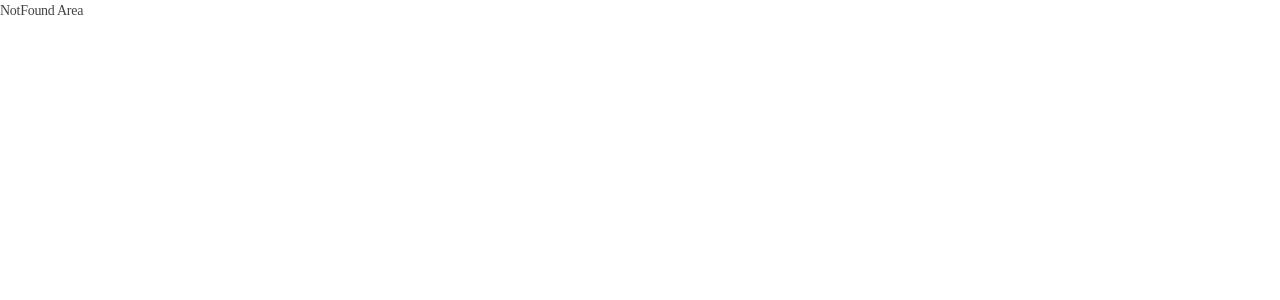
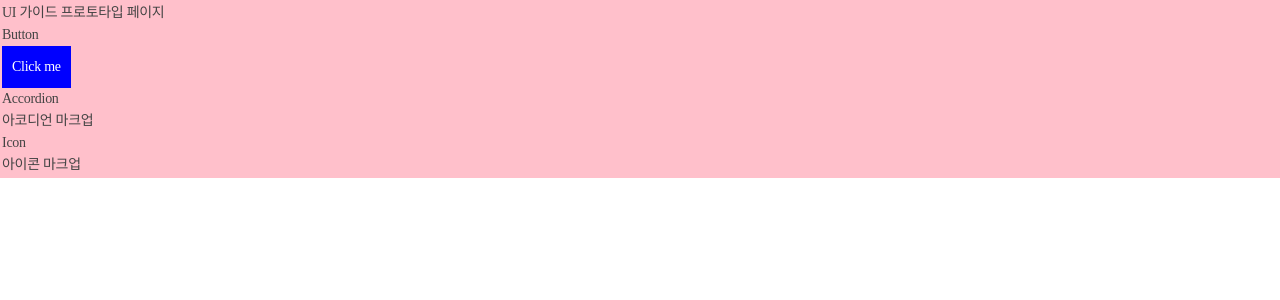
Before and after one commit to ucompanion/hysung-hbs-publising, a React (Create React App) app: page /hysung-hbs-publising/Guide/ui in a window 1280 px wide. Shown: the top 300 px of the page. Built offline with nearby package versions, Linux system fonts and the light colour scheme; a web font is replaced by a local one.

Commit message:
UI 가이드 프로토타입 페이지 추가 작업중

```diff
--- a/src/App.tsx
+++ b/src/App.tsx
@@ -2,16 +2,18 @@ import React from 'react';
 import { BrowserRouter, Routes, Route } from 'react-router-dom';
 
 // Layout
-import UserLayoutSub from './layouts/userLayoutSub';
-import UserLayoutMain from './layouts/userLayoutMain';
+import UserLayoutSub from './Layouts/UserLayoutSub';
+import UserLayoutMain from './Layouts/UserLayoutMain';
 
 // Guide
-import GuidePages from "./guide/ia/guidePages";
-import FrontPages from "./guide/ia/frontPages";
+import GuidePages from "./Guide/ia/guidePages";
+import FrontPages from "./Guide/ia/frontPages";
+
+import PrototypePage from "./Guide/ui/PrototypePage";
 
 // Pages
-import Main from "./pages/main";
-import Prototype from "./pages/prototype";
+import Main from "./Pages/Main";
+import Prototype from "./Pages/Prototype";
 import NotFound from "./NotFound";
 
 const Router = () => {
@@ -27,9 +29,14 @@ const Router = () => {
 				<Route path="pages/" element={<UserLayoutSub />}>
 					<Route path='prototype' element={<Prototype />} />
 				</Route>
+
+				 {/* 새로운 라우트 추가 */}
+				 <Route path="/Guide/ui" element={<PrototypePage />} />
+
 				<Route path="*" element={<NotFound />} />
 			</Routes>
 		</BrowserRouter>
 	);
 };
+
 export default Router;
--- /dev/null
+++ b/src/Guide/ui/Accordion.tsx
@@ -0,0 +1,8 @@
+
+import React from 'react';
+
+const Accordion = () => {
+  return <div>아코디언 마크업</div>;
+};
+
+export default Accordion;
--- /dev/null
+++ b/src/Guide/ui/Button.tsx
@@ -0,0 +1,8 @@
+
+import React from 'react';
+
+const Button = () => {
+  return <button style={{ padding: '10px', backgroundColor: 'blue', color: 'white' }}>Click me</button>;
+};
+
+export default Button;
--- /dev/null
+++ b/src/Guide/ui/Icon.tsx
@@ -0,0 +1,8 @@
+
+import React from 'react';
+
+const Icon = () => {
+  return <div>아이콘 마크업</div>;
+};
+
+export default Icon;
--- /dev/null
+++ b/src/Guide/ui/PrototypePage.tsx
@@ -0,0 +1,32 @@
+'use client';
+
+import React from 'react';
+import Button from './Button';
+import Accordion from './Accordion';
+import Icon from './Icon';
+
+const PrototypePage = () => {
+  return (
+    <div style={{ padding: "2rem", background: "pink" }}>
+      <h1>UI 가이드 프로토타입 페이지</h1>
+
+      <section>
+        <h2>Button</h2>
+        <Button />
+      </section>
+
+      <section>
+        <h2>Accordion</h2>
+        <Accordion />
+      </section>
+
+      <section>
+        <h2>Icon</h2>
+        <Icon />
+      </section>
+
+    </div>
+  );
+};
+
+export default PrototypePage;
--- a/src/Layouts/UserLayoutMain.tsx
+++ b/src/Layouts/UserLayoutMain.tsx
@@ -1,7 +1,7 @@
 import React from 'react';
 import { Outlet } from 'react-router-dom';
-import UserHeader from "./userHeader";
-import UserFooter from "./userFooter";
+import UserHeader from "./UserHeader";
+import UserFooter from "./UserFooter";
 
 const UserLayoutMain = () => {
 	return (
--- a/src/Layouts/UserLayoutSub.tsx
+++ b/src/Layouts/UserLayoutSub.tsx
@@ -1,7 +1,7 @@
 import React from 'react';
 import { Outlet } from 'react-router-dom';
-import UserHeader from "./userHeader";
-import UserFooter from "./userFooter";
+import UserHeader from "./UserHeader";
+import UserFooter from "./UserFooter";
 
 const UserLayoutSub = () => {
 	return (
```
Also changed, not shown: src/Guide/ui/page.tsx (added, +8 -0 lines).
